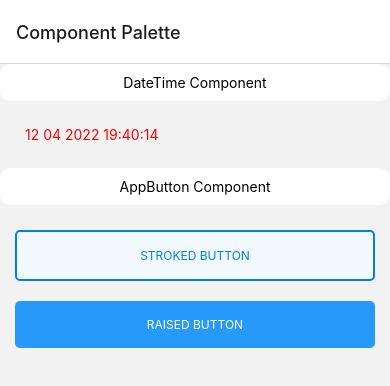
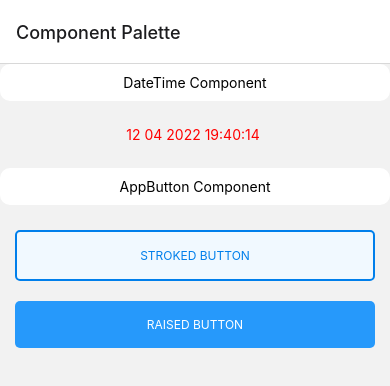
Before and after one commit to noragami0/AlarmSystem, a React Native app: screen / in a window 390 px wide. Shown: the top 386 px of the page. Built offline with nearby package versions, Linux system fonts and the light colour scheme.

Commit message:
ref: refactoring DateTime component

```diff
--- a/src/components/DateTime.js
+++ b/src/components/DateTime/DateTime.js
@@ -29,6 +29,7 @@ const styles = StyleSheet.create({
         color: 'red',
         marginVertical: 10,
         marginHorizontal: 10,
+        textAlign: 'center',
     },
 });
 
--- a/src/screens/Palettes/ComponentPalette/ComponentPaletteScreen.js
+++ b/src/screens/Palettes/ComponentPalette/ComponentPaletteScreen.js
@@ -3,7 +3,7 @@ import {
     ScrollView, Alert, StyleSheet, View,
 } from 'react-native';
 import ComponentPaletteItem from './ComponentPaletteItem';
-import DateTime from '../../../components/DateTime';
+import DateTime from '../../../components/DateTime/DateTime';
 import AppButton from '../../../components/AppButton/AppButton';
 import {AppButtonModel} from '../../../components/AppButton/AppButtonModel';
 
--- a/src/screens/User/HomeScreen/HomeScreen.js
+++ b/src/screens/User/HomeScreen/HomeScreen.js
@@ -1,6 +1,6 @@
 import React from 'react';
 import {View, Button} from 'react-native';
-import DateTime from '../../../components/DateTime';
+import DateTime from '../../../components/DateTime/DateTime';
 import {NavigationUtils, RouteNames} from '../../../navigation/navigationUtils';
 // TODO: remove this screen from every where, if no need, after design
 function HomeScreen() {
```
